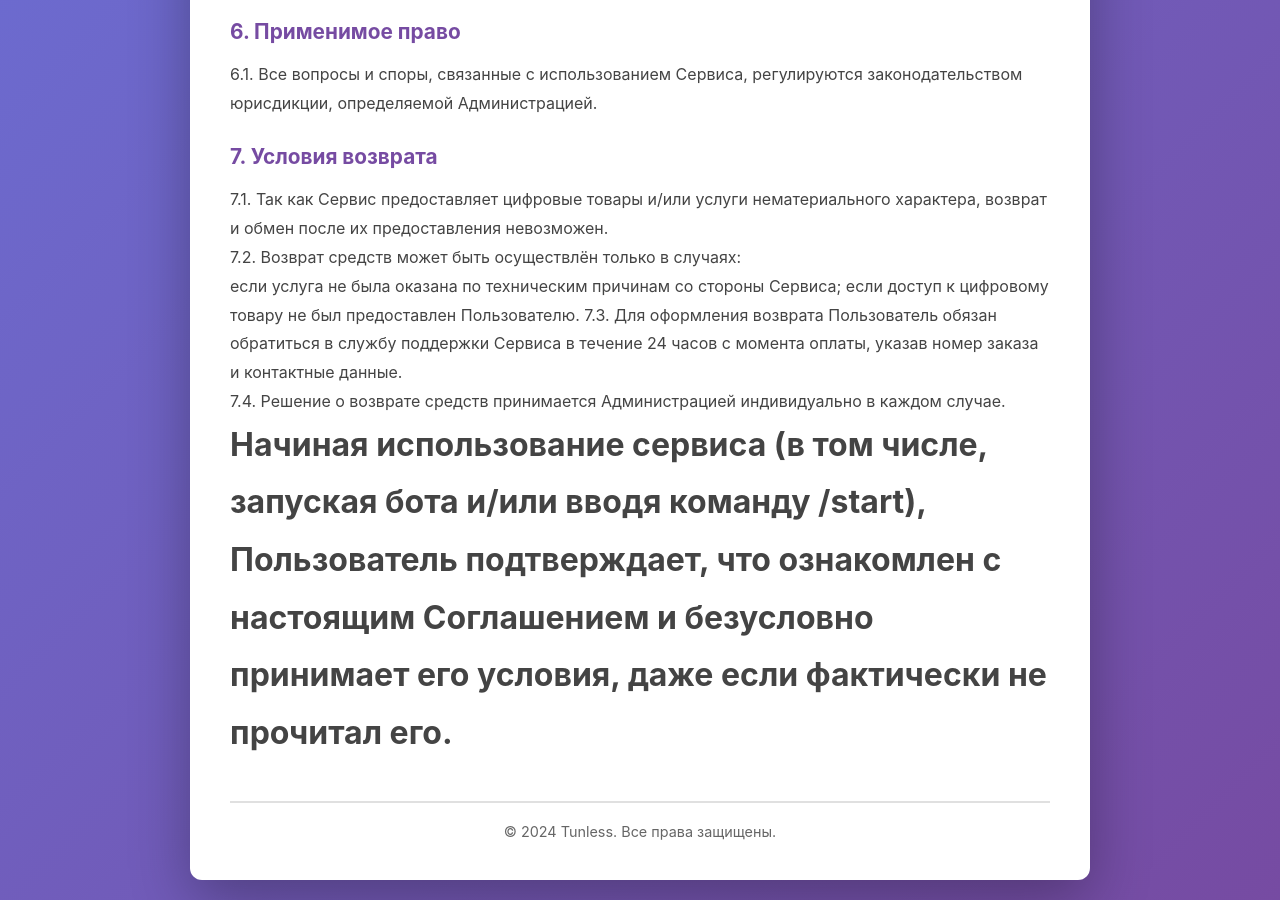
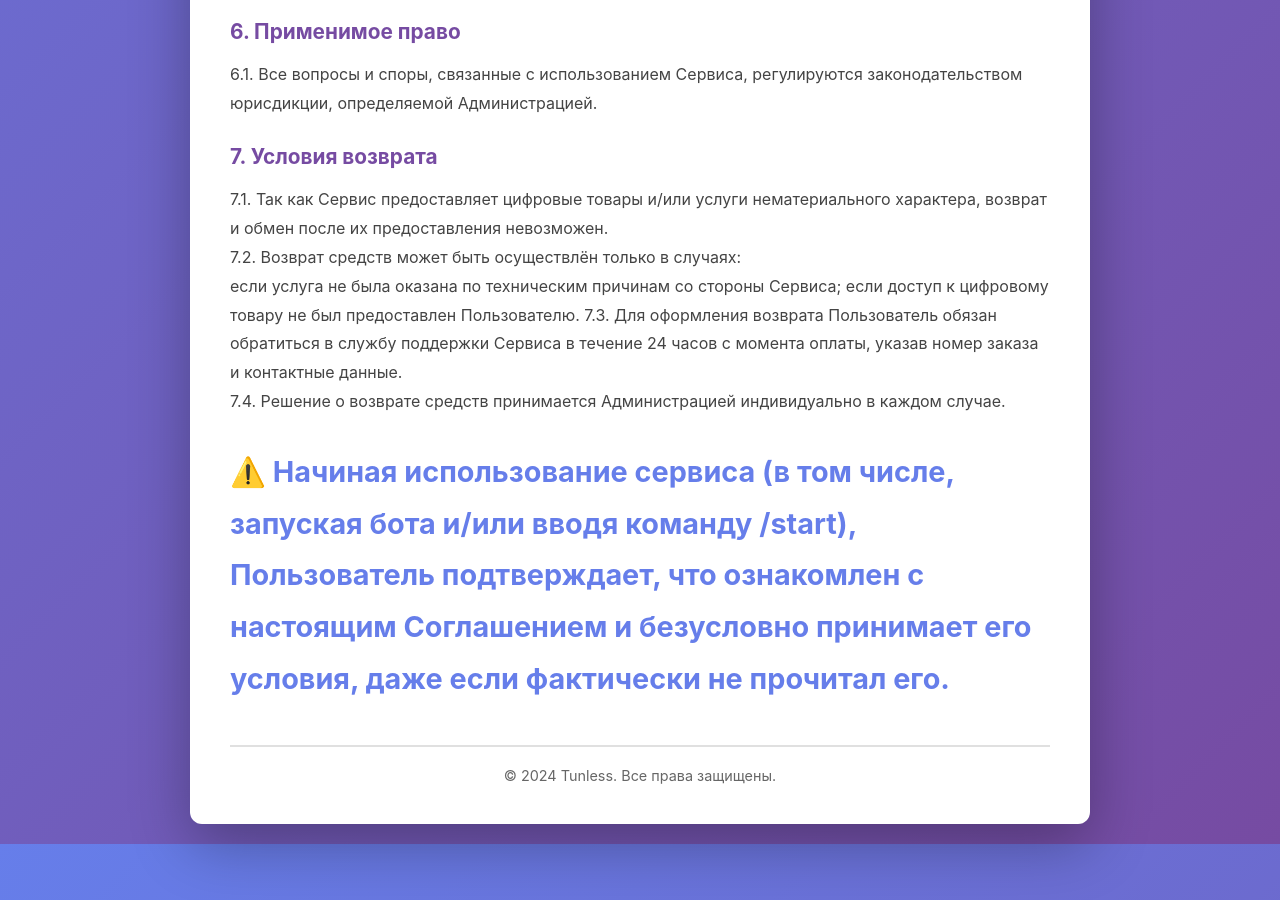
Before and after one commit to Michael-K-cloud/Tunless, a Jekyll site: the page built from terms.md, in a window 1280 px wide and 900 px high, scrolled down 1363 px. Built offline with Jekyll 4.4.1, drawn with Linux system fonts in a browser that asks for light colours.

```diff
--- a/terms.md
+++ b/terms.md
@@ -55,4 +55,4 @@ title: Пользовательское соглашение
 
 7.4. Решение о возврате средств принимается Администрацией индивидуально в каждом случае.
 
-# Начиная использование сервиса (в том числе, запуская бота и/или вводя команду /start), Пользователь подтверждает, что ознакомлен с настоящим Соглашением и безусловно принимает его условия, даже если фактически не прочитал его.
+## ⚠️ Начиная использование сервиса (в том числе, запуская бота и/или вводя команду /start), Пользователь подтверждает, что ознакомлен с настоящим Соглашением и безусловно принимает его условия, даже если фактически не прочитал его.
```
